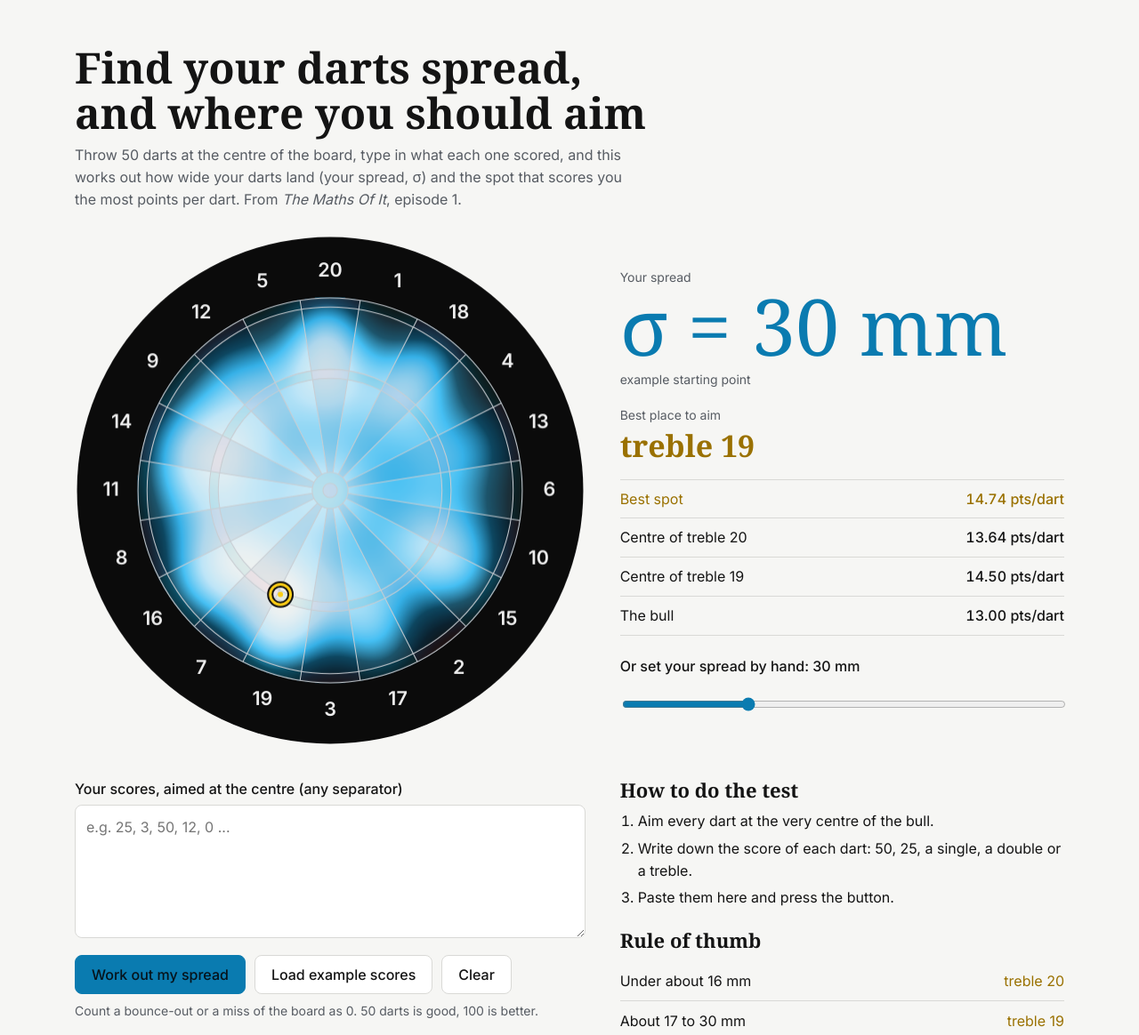
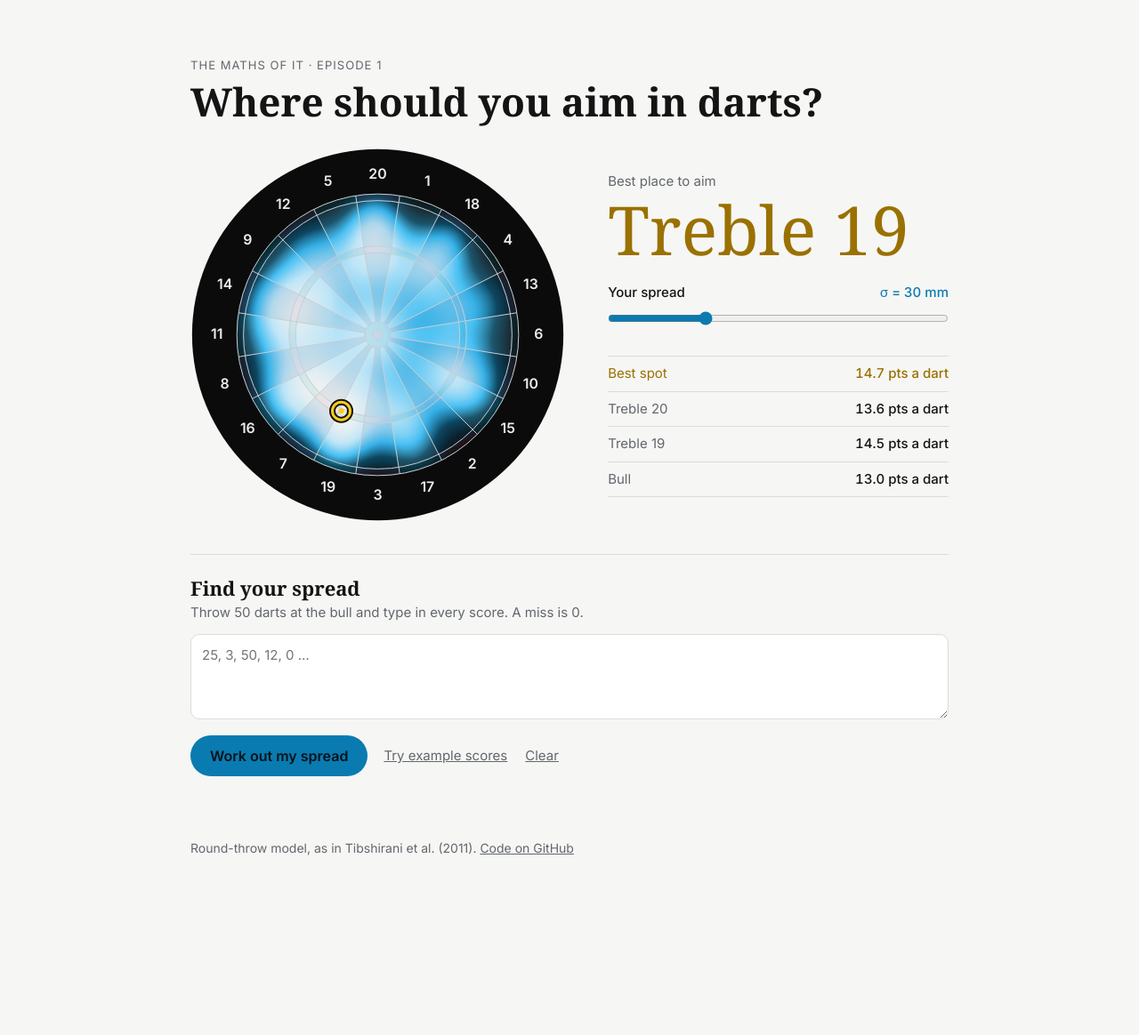
Before and after one commit to TheMathsOfIt/where-to-aim-in-darts, a plain HTML site: page index.html in a window 1280 px wide. Shown: the top 1164 px of the page at 89% size. After the commit the page ends 1028 px from the top, so only its background shows below. Drawn offline with Linux system fonts and the light colour scheme; a web font is replaced by a local one.

Commit message:
Simpler tool page and README

```diff
--- a/index.html
+++ b/index.html
@@ -3,86 +3,68 @@
 <head>
 <meta charset="utf-8">
 <meta name="viewport" content="width=device-width, initial-scale=1">
-<title>Find your darts spread</title>
+<title>Where should you aim in darts?</title>
 <link rel="preconnect" href="https://fonts.googleapis.com">
-<link rel="stylesheet" href="https://fonts.googleapis.com/css2?family=STIX+Two+Text:ital,wght@0,400;0,600;1,400&family=Inter:wght@400;500;600&display=swap">
+<link rel="stylesheet" href="https://fonts.googleapis.com/css2?family=STIX+Two+Text:wght@400;600&family=Inter:wght@400;500;600&display=swap">
 <style>
-/* VOICE: a calm worked example from The Maths Of It, numbers you can trust
-   IDEA: the dartboard itself, lit up by your own throws
-   PICTURE: a real board with your heatmap and a gold ring on where to aim
-   COLOUR and TYPE: matte black, soft white, electric blue for working, gold only for the answer; STIX Two (maths text) + Inter
-   LAYOUT: board left with the result large beside it; scores box and steps below */
-:root{color-scheme:light dark;--bg:light-dark(#f6f6f4,#101010);--ink:light-dark(#141414,#f5f5f5);--muted:light-dark(#575c63,#9ca3af);--line:light-dark(#d9d9d6,#2a2a2a);--panel:light-dark(#ffffff,#171717);--blue:light-dark(#0a7bb0,#38bdf8);--gold:light-dark(#9a7100,#facc15);--err:light-dark(#b3261e,#f28b82)}
-:root[data-theme=light]{color-scheme:light}:root[data-theme=dark]{color-scheme:dark}
+:root{color-scheme:light dark;--bg:light-dark(#f6f6f4,#101010);--ink:light-dark(#141414,#f5f5f5);--muted:light-dark(#62676e,#8b919a);--line:light-dark(#dcdcd8,#262626);--panel:light-dark(#ffffff,#171717);--blue:light-dark(#0a7bb0,#38bdf8);--gold:light-dark(#9a7100,#facc15);--err:light-dark(#b3261e,#f28b82)}
 *{box-sizing:border-box;min-width:0}
-body{margin:0;background:var(--bg);color:var(--ink);font:16px/1.55 Inter,system-ui,sans-serif;overflow-x:clip}
-.band{padding:clamp(24px,4vw,56px) max(5vw,16px);max-width:1240px;margin:0 auto}
-h1{font:600 clamp(32px,4.6vw,48px)/1.05 "STIX Two Text",Georgia,serif;margin:0 0 10px;text-wrap:balance}
-h2{font:600 22px/1.2 "STIX Two Text",Georgia,serif;margin:0 0 10px}
-.lead{color:var(--muted);max-width:62ch;margin:0}
-.top{display:grid;grid-template-columns:minmax(0,1.15fr) minmax(0,1fr);gap:clamp(20px,3vw,44px);align-items:center;margin-top:28px}
-.fig{position:relative;aspect-ratio:1;max-width:620px;width:100%}
+body{margin:0;background:var(--bg);color:var(--ink);font:16px/1.5 Inter,system-ui,sans-serif}
+main{max-width:980px;margin:0 auto;padding:clamp(28px,5vw,64px) max(5vw,18px)}
+.eyebrow{font-size:13px;letter-spacing:.08em;text-transform:uppercase;color:var(--muted)}
+h1{font:600 clamp(30px,4.4vw,44px)/1.1 "STIX Two Text",Georgia,serif;margin:6px 0 28px;text-wrap:balance}
+.top{display:grid;grid-template-columns:minmax(0,1.1fr) minmax(0,1fr);gap:clamp(20px,4vw,48px);align-items:center}
+.fig{position:relative;aspect-ratio:1;width:100%;max-width:560px}
 .fig canvas{position:absolute;inset:0;width:100%;height:100%}
-.res .big{font:400 clamp(56px,8vw,88px)/1 "STIX Two Text",Georgia,serif;color:var(--blue);white-space:nowrap}
-.res .lab{font-size:14px;color:var(--muted);margin-top:18px}
-.res .aim{font:600 clamp(26px,3vw,34px)/1.15 "STIX Two Text",Georgia,serif;color:var(--gold);margin-top:4px}
-.rows{margin-top:18px;border-top:1px solid var(--line)}
-.rows div{display:flex;justify-content:space-between;gap:12px;padding:9px 0;border-bottom:1px solid var(--line)}
-.rows b{font-weight:500;font-variant-numeric:tabular-nums;white-space:nowrap}
-.rows .best,.rows .best b{color:var(--gold)}
-.range{font-size:14px;color:var(--muted);margin-top:6px}
-.grid2{display:grid;grid-template-columns:minmax(0,1.15fr) minmax(0,1fr);gap:clamp(20px,3vw,44px);margin-top:36px}
-label{font-weight:500;display:block;margin-bottom:6px}
-textarea{width:100%;min-height:150px;font:16px/1.5 Inter,system-ui,sans-serif;background:var(--panel);color:var(--ink);border:1px solid var(--line);border-radius:8px;padding:12px;resize:vertical}
+.cap{color:var(--muted);font-size:15px}
+.big{font:400 clamp(48px,7vw,76px)/1 "STIX Two Text",Georgia,serif;color:var(--gold);margin:4px 0 22px;text-wrap:balance}
+label{display:flex;justify-content:space-between;font-weight:500;font-size:15px}
+label b{font-weight:500;font-variant-numeric:tabular-nums;color:var(--blue)}
+input[type=range]{width:100%;height:36px;margin:0;accent-color:var(--blue)}
+.cmp{margin-top:18px;border-top:1px solid var(--line)}
+.cmp div{display:flex;justify-content:space-between;padding:8px 0;border-bottom:1px solid var(--line);font-size:15px;color:var(--muted)}
+.cmp b{font-weight:500;color:var(--ink);font-variant-numeric:tabular-nums}
+.cmp .best,.cmp .best b{color:var(--gold)}
+.test{margin-top:36px;border-top:1px solid var(--line);padding-top:24px}
+.test h2{font:600 22px/1.2 "STIX Two Text",Georgia,serif;margin:0 0 4px}
+textarea{width:100%;min-height:96px;margin-top:12px;font:15px/1.5 Inter,system-ui,sans-serif;background:var(--panel);color:var(--ink);border:1px solid var(--line);border-radius:10px;padding:12px;resize:vertical}
+.btns{display:flex;flex-wrap:wrap;align-items:center;gap:10px 16px;margin-top:12px}
+button.go{min-height:46px;padding:0 22px;border-radius:999px;border:0;background:var(--blue);color:#06131b;font:600 16px Inter,system-ui,sans-serif;cursor:pointer}
+button.link{border:0;background:none;color:var(--muted);font:15px Inter,system-ui,sans-serif;text-decoration:underline;cursor:pointer;padding:8px 2px}
+.msg{min-height:22px;margin-top:8px;font-size:14px;color:var(--muted)}.msg.bad{color:var(--err)}
+footer{margin-top:40px;font-size:14px;color:var(--muted)}
+a{color:inherit}
 textarea:focus,button:focus-visible,input:focus-visible{outline:2px solid var(--blue);outline-offset:2px}
-.btns{display:flex;flex-wrap:wrap;gap:10px;margin-top:12px}
-button{min-height:44px;padding:0 18px;border-radius:8px;border:1px solid var(--line);background:var(--panel);color:var(--ink);font:500 16px Inter,system-ui,sans-serif;cursor:pointer}
-button.go{background:var(--blue);border-color:var(--blue);color:#06131b}
-.msg{min-height:24px;margin-top:8px;font-size:14px;color:var(--muted)}.msg.bad{color:var(--err)}
-.slider{margin-top:22px}input[type=range]{width:100%;height:44px;accent-color:var(--blue)}
-ol{padding-left:20px;margin:0}ol li{margin:6px 0}
-.rule div{display:flex;justify-content:space-between;gap:12px;padding:10px 0;border-bottom:1px solid var(--line)}
-.rule span:last-child{color:var(--gold);text-align:right}
-.small{font-size:14px;color:var(--muted);margin-top:14px;max-width:70ch}
-a{color:var(--blue)}
-@media(max-width:760px){.top,.grid2{grid-template-columns:minmax(0,1fr)}.fig{max-width:520px;margin:0 auto}}
-@media(prefers-reduced-motion:reduce){*{transition:none!important}}
+@media(max-width:760px){.top{grid-template-columns:minmax(0,1fr)}.fig{margin:0 auto}}
 </style>
 </head>
 <body>
-<div class="band">
-  <h1>Find your darts spread, and where you should aim</h1>
-  <p class="lead">Throw 50 darts at the centre of the board, type in what each one scored, and this works out how wide your darts land (your spread, &sigma;) and the spot that scores you the most points per dart. From <em>The Maths Of It</em>, episode 1.</p>
+<main>
+  <div class="eyebrow">The Maths Of It · Episode 1</div>
+  <h1>Where should you aim in darts?</h1>
 
   <div class="top">
-    <div class="fig"><canvas id="board" role="img" aria-label="Dartboard heatmap of your average score for every aim point, with the best spot ringed"></canvas></div>
-    <div class="res" aria-live="polite">
-      <div class="lab">Your spread</div>
-      <div class="big" id="sig">&sigma; = 30 mm</div>
-      <div class="range" id="ci"></div>
-      <div class="lab">Best place to aim</div>
-      <div class="aim" id="aim">&nbsp;</div>
-      <div class="rows" id="rows"></div>
-      <div class="slider"><label for="s">Or set your spread by hand: <span id="sv">30</span> mm</label><input id="s" type="range" min="3" max="100" step="0.5" value="30"></div>
+    <div class="fig"><canvas id="board" role="img" aria-label="Dartboard heatmap of average score for every aim point, with the best spot ringed"></canvas></div>
+    <div aria-live="polite">
+      <div class="cap">Best place to aim</div>
+      <div class="big" id="aim">&nbsp;</div>
+      <label for="s">Your spread <b id="sv">σ = 30 mm</b></label>
+      <input id="s" type="range" min="3" max="100" step="0.5" value="30">
+      <div class="cap" id="ci"></div>
+      <div class="cmp" id="rows"></div>
     </div>
   </div>
 
-  <div class="grid2">
-    <div>
-      <label for="scores">Your scores, aimed at the centre (any separator)</label>
-      <textarea id="scores" spellcheck="false" placeholder="e.g. 25, 3, 50, 12, 0 ..."></textarea>
-      <div class="btns"><button class="go" id="run">Work out my spread</button><button id="ex">Load example scores</button><button id="clr">Clear</button></div>
-      <div class="msg" id="msg">Count a bounce-out or a miss of the board as 0. 50 darts is good, 100 is better.</div>
-    </div>
-    <div>
-      <h2>How to do the test</h2>
-      <ol><li>Aim every dart at the very centre of the bull.</li><li>Write down the score of each dart: 50, 25, a single, a double or a treble.</li><li>Paste them here and press the button.</li></ol>
-      <h2 style="margin-top:22px">Rule of thumb</h2>
-      <div class="rule"><div><span>Under about 16 mm</span><span>treble 20</span></div><div><span>About 17 to 30 mm</span><span>treble 19</span></div><div><span>Wider than that</span><span>lower left, towards the centre</span></div></div>
-    </div>
-  </div>
-  <p class="small">How it works: the board is scored on a 1 mm grid with real ring sizes. Your darts are modelled as a round normal cloud around the aim point, and your spread is the value that makes your 50 scores most likely (the method Ryan Tibshirani describes in <em>Significance</em>). Then every aim point is tested. Real throws often scatter more up and down than side to side, so treat the result as a guide.</p>
-</div>
+  <section class="test">
+    <h2>Find your spread</h2>
+    <div class="cap">Throw 50 darts at the bull and type in every score. A miss is 0.</div>
+    <textarea id="scores" spellcheck="false" placeholder="25, 3, 50, 12, 0 …" aria-label="Your scores"></textarea>
+    <div class="btns"><button class="go" id="run">Work out my spread</button><button class="link" id="ex">Try example scores</button><button class="link" id="clr">Clear</button></div>
+    <div class="msg" id="msg"></div>
+  </section>
+
+  <footer>Round-throw model, as in Tibshirani et al. (2011). <a href="https://github.com/TheMathsOfIt/where-to-aim-in-darts">Code on GitHub</a></footer>
+</main>
 <script>
 {
 const ORDER=[20,1,18,4,13,6,10,15,2,17,3,19,7,16,8,11,14,9,12,5];
@@ -91,30 +73,29 @@ function score(x,y){const r=Math.hypot(x,y);if(r>R.do)return 0;if(r<=R.bull)retu
 // 1 mm score grid, -200..200
 const N=401,O=200,S=new Float32Array(N*N);for(let j=0;j<N;j++)for(let i=0;i<N;i++)S[j*N+i]=score(i-O,O-j);
 const VALID=new Set([0,25,50]);for(let s=1;s<=20;s++){VALID.add(s);VALID.add(2*s);VALID.add(3*s);}
-// probability of each score when aiming at the centre, for each sigma
+// chance of each score when aiming at the centre, for each sigma
 const SIGS=[];for(let s=3;s<=100;s+=0.5)SIGS.push(s);
 const PROB=SIGS.map(sg=>{const p=new Float64Array(61),inv=1/(2*sg*sg);let tot=0;for(let j=0;j<N;j++){const y=O-j;for(let i=0;i<N;i++){const x=i-O,w=Math.exp(-(x*x+y*y)*inv);tot+=w;p[S[j*N+i]]+=w;}}
   const all=2*Math.PI*sg*sg;p[0]+=all-tot;for(let k=0;k<61;k++)p[k]/=all;return p;});
 function fit(scores){const ll=SIGS.map((sg,n)=>scores.reduce((a,s)=>a+Math.log(Math.max(PROB[n][s],1e-12)),0));let b=0;ll.forEach((v,i)=>{if(v>ll[b])b=i;});
   const ok=SIGS.filter((s,i)=>ll[i]>=ll[b]-1.92);return{sigma:SIGS[b],lo:ok[0],hi:ok[ok.length-1]};}
-// expected score for every aim point: separable Gaussian blur of the score grid
+// average score for every aim point: Gaussian blur of the score grid
 function expected(sg){const r=Math.ceil(3.5*sg),k=[];let t=0;for(let d=-r;d<=r;d++){const w=Math.exp(-d*d/(2*sg*sg));k.push(w);t+=w;}k.forEach((w,i)=>k[i]=w/t);
   const tmp=new Float32Array(N*N),E=new Float32Array(N*N);
   for(let j=0;j<N;j++)for(let i=0;i<N;i++){let a=0;for(let d=-r;d<=r;d++){const ii=i+d;if(ii>=0&&ii<N)a+=S[j*N+ii]*k[d+r];}tmp[j*N+i]=a;}
   for(let j=0;j<N;j++)for(let i=0;i<N;i++){let a=0;for(let d=-r;d<=r;d++){const jj=j+d;if(jj>=0&&jj<N)a+=tmp[jj*N+i]*k[d+r];}E[j*N+i]=a;}return E;}
 const at=(E,x,y)=>E[Math.round(O-y)*N+Math.round(x+O)];
 function name(x,y){const r=Math.hypot(x,y),t=(Math.atan2(x,y)*180/Math.PI+360)%360,s=ORDER[Math.floor(((t+9)%360)/18)];
-  if(r<=R.bull)return'the bull';if(r<=R.ob)return'the outer bull';if(r>=R.ti&&r<=R.to)return'treble '+s;if(r>R.to&&r<R.to+6)return'just outside treble '+s;if(r>=R.di)return'double '+s;return(r<R.ti?'inner single ':'outer single ')+s+(r<60?', '+Math.round(r/10)+' cm from the centre':'');}
+  if(r<=R.bull)return'Bull';if(r<=R.ob)return'Outer bull';if(r>=R.ti&&r<=R.to)return'Treble '+s;if(r>R.to&&r<R.to+6)return'Just outside treble '+s;if(r>=R.di)return'Double '+s;return'Single '+s+(r<60?', near the centre':'');}
 // drawing
 const cv=document.getElementById('board'),ctx=cv.getContext('2d');
 const RAMP=[[16,16,16],[10,36,51],[12,74,102],[56,189,248],[186,230,253],[245,245,245]];
 function col(v){v=Math.max(0,Math.min(1,v))*(RAMP.length-1);const i=Math.min(RAMP.length-2,Math.floor(v)),f=v-i;return RAMP[i].map((c,k)=>Math.round(c+(RAMP[i+1][k]-c)*f));}
-let heatImg=null;
+let heatImg=null,best=null;
 function makeHeat(E){const c=document.createElement('canvas');c.width=c.height=341;const g=c.getContext('2d'),im=g.createImageData(341,341);let lo=1e9,hi=-1e9;
   for(let j=0;j<341;j++)for(let i=0;i<341;i++){const x=i-170,y=170-j;if(x*x+y*y>170*170)continue;const v=at(E,x,y);lo=Math.min(lo,v);hi=Math.max(hi,v);}
   for(let j=0;j<341;j++)for(let i=0;i<341;i++){const x=i-170,y=170-j,p=(j*341+i)*4;if(x*x+y*y>170.5*170.5){im.data[p+3]=0;continue;}const c3=col((at(E,x,y)-lo)/(hi-lo));im.data[p]=c3[0];im.data[p+1]=c3[1];im.data[p+2]=c3[2];im.data[p+3]=236;}
   g.putImageData(im,0,0);return c;}
-let best=null;
 function draw(){const w=cv.clientWidth,dpr=window.devicePixelRatio||1;cv.width=w*dpr;cv.height=w*dpr;ctx.setTransform(dpr,0,0,dpr,0,0);
   const cx=w/2,cy=w/2,K=w/2/226,X=x=>cx+x*K,Y=y=>cy-y*K;ctx.clearRect(0,0,w,w);
   ctx.fillStyle='#0b0b0b';ctx.beginPath();ctx.arc(cx,cy,224*K,0,7);ctx.fill();
@@ -127,28 +108,28 @@ function draw(){const w=cv.clientWidth,dpr=window.devicePixelRatio||1;cv.width=w
   ctx.fillStyle='#EDEDED';ctx.font=`600 ${Math.max(11,17*K)}px Inter,system-ui,sans-serif`;ctx.textAlign='center';ctx.textBaseline='middle';
   ORDER.forEach((n,i)=>{const a=i*18*Math.PI/180;ctx.fillText(n,X(194*Math.sin(a)),Y(194*Math.cos(a)));});
   if(best){const bx=X(best.x),by=Y(best.y),rr=Math.max(10,9*K);ctx.lineWidth=7;ctx.strokeStyle='#101010';ctx.beginPath();ctx.arc(bx,by,rr,0,7);ctx.stroke();ctx.lineWidth=3;ctx.strokeStyle='#FACC15';ctx.beginPath();ctx.arc(bx,by,rr,0,7);ctx.stroke();ctx.fillStyle='#FACC15';ctx.beginPath();ctx.arc(bx,by,3,0,7);ctx.fill();}}
-const ro=new ResizeObserver(draw);ro.observe(cv);
-const $=id=>document.getElementById(id),f1=v=>v.toFixed(1),f2=v=>v.toFixed(2);
+new ResizeObserver(draw).observe(cv);
+const $=id=>document.getElementById(id),f1=v=>v%1?v.toFixed(1):String(v),f2=v=>v.toFixed(1);
 function show(sg,ci){const E=expected(sg);let b={v:-1};for(let j=30;j<=370;j++)for(let i=30;i<=370;i++){const x=i-O,y=O-j;if(x*x+y*y>170*170)continue;const v=E[j*N+i];if(v>b.v)b={v,x,y};}
   best=b;heatImg=makeHeat(E);draw();
   const a19=ORDER.indexOf(19)*18*Math.PI/180,t20=at(E,0,103),t19=at(E,103*Math.sin(a19),103*Math.cos(a19)),bull=at(E,0,0);
-  $('sig').innerHTML=`&sigma; = ${sg%1?f1(sg):sg} mm`;$('ci').textContent=ci||'';$('aim').textContent=name(b.x,b.y);
-  $('rows').innerHTML=[['Best spot',b.v,true],['Centre of treble 20',t20],['Centre of treble 19',t19],['The bull',bull]].map(([l,v,k])=>`<div class="${k?'best':''}"><span>${l}</span><b>${f2(v)} pts/dart</b></div>`).join('');
-  $('s').value=sg;$('sv').textContent=sg%1?f1(sg):sg;}
+  $('aim').textContent=name(b.x,b.y);$('sv').textContent=`σ = ${f1(sg)} mm`;$('ci').textContent=ci||'';
+  $('rows').innerHTML=[['Best spot',b.v,true],['Treble 20',t20],['Treble 19',t19],['Bull',bull]].map(([l,v,k])=>`<div class="${k?'best':''}"><span>${l}</span><b>${f2(v)} pts a dart</b></div>`).join('');
+  $('s').value=sg;}
 function parse(txt){const raw=txt.split(/[^0-9]+/).filter(Boolean).map(Number);const bad=raw.filter(v=>!VALID.has(v));return{ok:raw.filter(v=>VALID.has(v)),bad};}
 $('run').addEventListener('click',()=>{const {ok,bad}=parse($('scores').value),m=$('msg');
-  if(bad.length){m.className='msg bad';m.textContent=`These aren't possible dart scores: ${[...new Set(bad)].slice(0,8).join(', ')}. Please check them.`;return;}
-  if(ok.length<20){m.className='msg bad';m.textContent=`I found ${ok.length} scores. Please enter at least 20; 50 is better.`;return;}
-  const r=fit(ok);m.className='msg';m.textContent=`Used ${ok.length} scores.`;show(r.sigma,`likely between ${r.lo} and ${r.hi} mm`);
+  if(bad.length){m.className='msg bad';m.textContent=`Not possible dart scores: ${[...new Set(bad)].slice(0,8).join(', ')}`;return;}
+  if(ok.length<20){m.className='msg bad';m.textContent=`Found ${ok.length} scores. Enter at least 20.`;return;}
+  const r=fit(ok);m.className='msg';m.textContent=`From ${ok.length} darts.`;show(r.sigma,`Likely ${r.lo}–${r.hi} mm`);
   try{localStorage.setItem('tmoi-scores',$('scores').value)}catch(e){}});
-$('s').addEventListener('input',e=>{$('sv').textContent=e.target.value;});
-$('s').addEventListener('change',e=>show(parseFloat(e.target.value),'set by hand'));
-// example: 50 simulated darts aimed at the centre with a 30 mm spread (seeded, so it is always the same)
+$('s').addEventListener('input',e=>{$('sv').textContent=`σ = ${f1(+e.target.value)} mm`;});
+$('s').addEventListener('change',e=>show(parseFloat(e.target.value),''));
+// example: 50 simulated darts with a 30 mm spread (seeded, always the same)
 $('ex').addEventListener('click',()=>{let s=21;const rnd=()=>{s=(s*1664525+1013904223)>>>0;return s/4294967296;},out=[];for(let i=0;i<50;i++){const u=Math.max(1e-9,rnd()),v=rnd(),m=Math.sqrt(-2*Math.log(u));out.push(score(30*m*Math.cos(2*Math.PI*v),30*m*Math.sin(2*Math.PI*v)));}
-  $('scores').value=out.join(', ');$('msg').className='msg';$('msg').textContent='Example: 50 simulated darts with a 30 mm spread. Press the button.';});
-$('clr').addEventListener('click',()=>{$('scores').value='';$('msg').className='msg';$('msg').textContent='Cleared.';});
+  $('scores').value=out.join(', ');$('msg').className='msg';$('msg').textContent='50 example darts with a 30 mm spread.';});
+$('clr').addEventListener('click',()=>{$('scores').value='';$('msg').textContent='';});
 try{const v=localStorage.getItem('tmoi-scores');if(v)$('scores').value=v;}catch(e){}
-show(30,'example starting point');
+show(30,'');
 }
 </script>
 </body>
```
Also changed, not shown: 1 other file.
